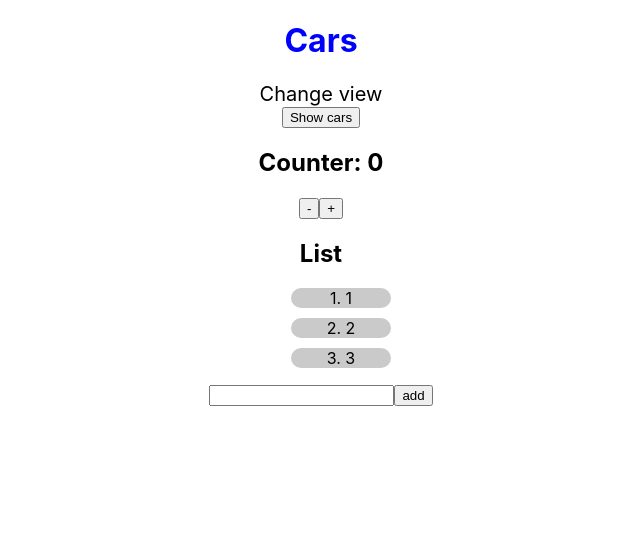
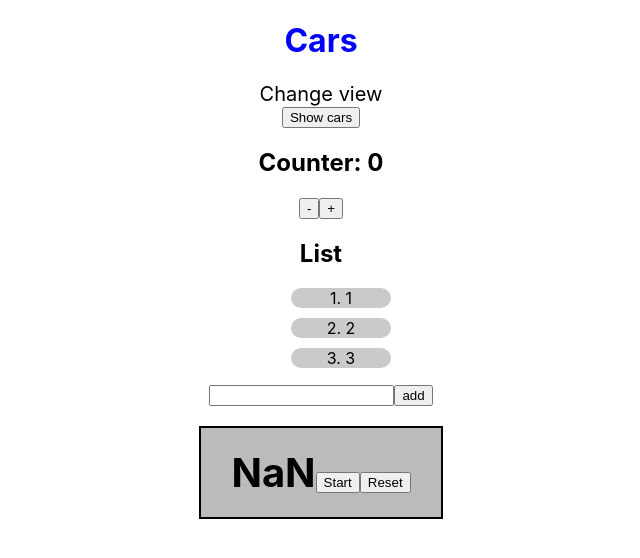
Before and after one commit to AvAValera/practice_react_second, a React (Create React App) app: page / in a window 1280 px wide. Shown: the top 558 px of the page, without its empty margins (319-959 px from the left). Built offline with nearby package versions, Linux system fonts and the light colour scheme.

Commit message:
add timer

```diff
--- a/src/App.js
+++ b/src/App.js
@@ -2,6 +2,7 @@ import "./App.css";
 import Cars from './Cars/Cars';
 import Counter from './Counter/Counter'
 import Practice from './Practice/Practice'
+import Timer from './Practice/Timer'
 import React, { Component } from 'react'
 
 class App extends Component {
@@ -100,6 +101,7 @@ class App extends Component {
                 </div>
                 <Counter counter={this.state.counter} counterPlus={this.counterPlus} counterMinus={this.counterMinus} />
                 <Practice />
+                <Timer />
             </div>
         )
     }
--- a/src/Practice/Practice.css
+++ b/src/Practice/Practice.css
@@ -13,3 +13,15 @@
     background-color: brown;
     transition: background 1s linear;
 }
+.Timer{
+    margin-top: 20px;
+    padding: 20px;
+    border: 2px solid black;
+    display: inline-block;
+    width: 200px;
+    background-color: rgba(0, 0, 0, 0.267);
+}
+.Timer .Time{
+    font-size: 40px;
+    font-weight: bold;
+}
--- /dev/null
+++ b/src/Practice/Timer.jsx
@@ -0,0 +1,49 @@
+import React, { Component } from 'react'
+import './Practice.css'
+
+export default class Timer extends Component {
+    state = {
+        timer: 0,
+        start: true,
+        messBtn: "Start"
+    };
+    componentDidMount(){
+        this.setState({timer: parseInt(localStorage.getItem('timer'))})
+
+    }
+    startTime = () => {
+        this.setState({start: false})
+        if(this.state.start){
+            this.timerr = setInterval(() =>{
+                this.setState({timer: this.state.timer + 1})
+                localStorage.setItem('timer', this.state.timer)
+            },1000)
+            this.setState({messBtn : "Stop"})
+        }
+        else{
+            this.setState({
+                start: true,
+                messBtn : "Start"
+            })
+            clearInterval(this.timerr)
+        }
+
+    }
+    resetTime = () => {
+        clearInterval(this.timerr)
+        this.setState({
+            timer: 0,
+            messBtn: "Start"
+        })
+    }
+
+    render() {
+        return (
+            <div className="Timer">
+                <span className="Time">{this.state.timer}</span>
+                <button onClick={this.startTime}>{this.state.messBtn}</button>
+                <button onClick={this.resetTime}>Reset</button>
+            </div>
+        )
+    }
+}
```
